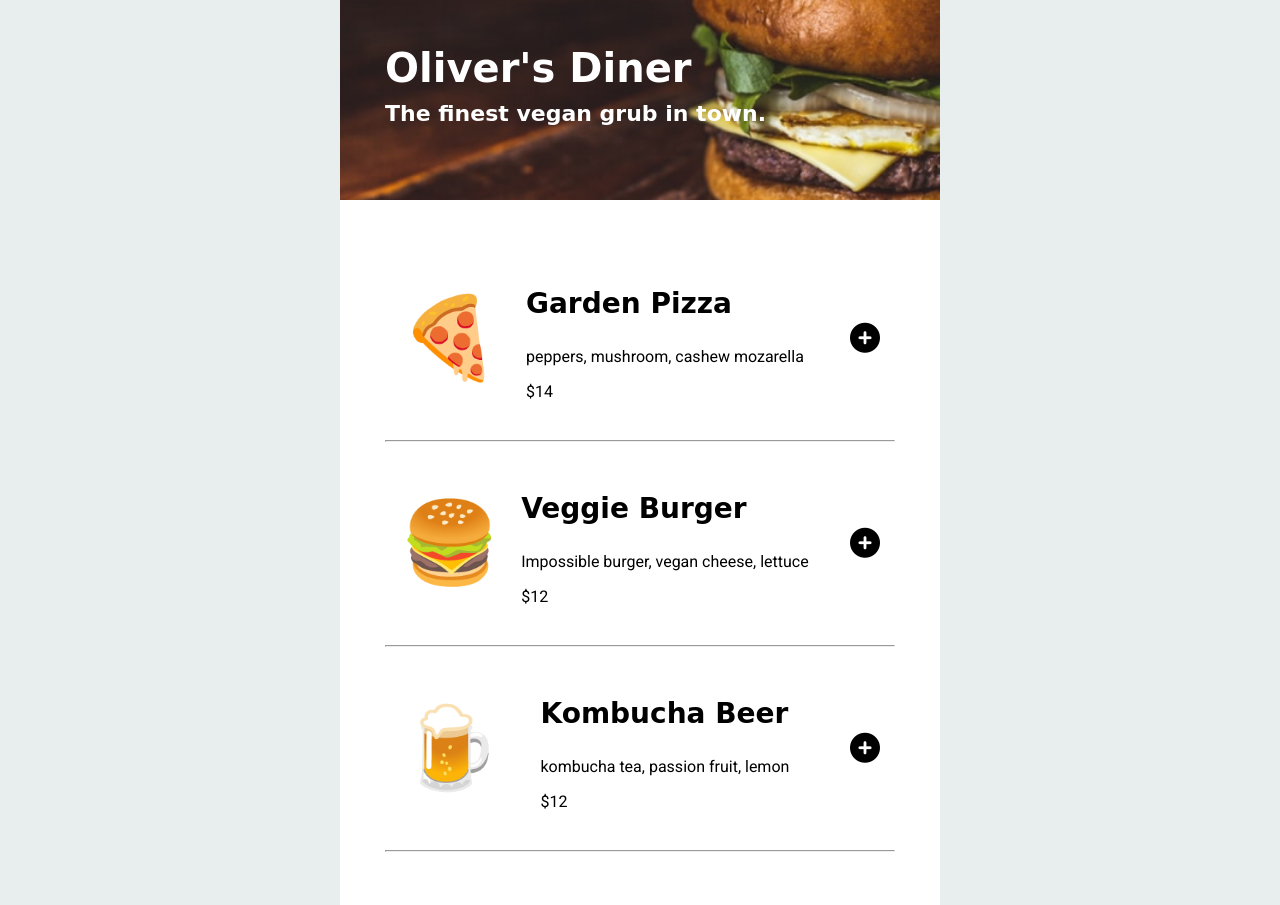
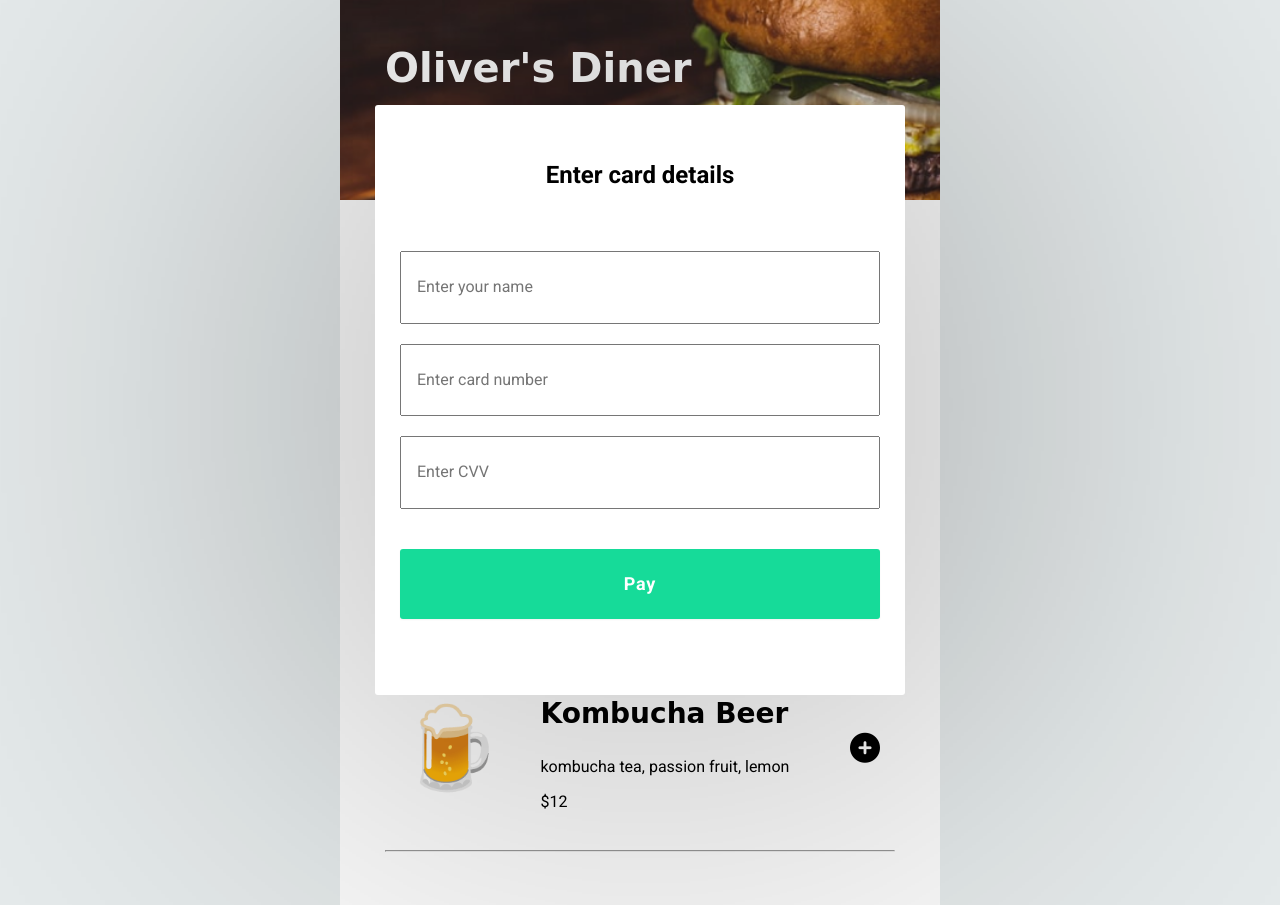
Before and after one commit to Julie805/menu-ordering-app, a website built with Vite: page index.html in a window 1280 px wide. Built offline with nearby package versions, Linux system fonts and the light colour scheme; a web font is replaced by a local one.

Commit message:
Added remove button and popup module for payment

```diff
--- a/index.css
+++ b/index.css
@@ -60,6 +60,7 @@
 .plus {
     font-size: 30px;
     padding-left: 20px;
+    cursor: pointer;
 }
 
 p {
@@ -68,9 +69,10 @@
 
 
 button  {
-    width:99%;
+    width:100%;
     background-color: #16DB99;
     border: none;
+    margin-top: 20px;
     padding: 25px 0;
     font-family: 'Roboto', sans-serif;
     font-weight: 700;
@@ -79,6 +81,8 @@
     color: white;
     box-shadow: 0px 1px 2px rgba(0, 0, 0, 0.05);
     border-radius: 3px;
+    cursor: pointer;
+
 }
 
 .center {
@@ -90,11 +94,9 @@
     display: flex;
     justify-content:space-between;
     align-items: center;
+    font-size: 28px;
 }
 
-.price {
-    color: red;
-}
 
 .remove-btn {
     padding-left: 20px;
@@ -102,9 +104,40 @@
     font-family: 'Roboto', sans-serif;
     font-size: 12px;
     font-weight: 400;
+    cursor: pointer;
 }
 
 .order-line {
     display: flex;
     justify-content: space-between;
 }
+
+.pop-up {
+    position: fixed;
+    top: 0;
+    bottom: 0;
+    left: 0;
+    right: 0;
+    margin: auto;
+    width: 480px;
+    height: 540px;
+    filter: drop-shadow(5px 5px 255px rgba(0, 0, 0, 0.5));
+    background-color: white;
+    border-radius: 3px;
+    padding: 25px;
+    font-family: 'Roboto', sans-serif;
+    font-weight: 700;
+}
+
+h4 {
+    font-size: 24px;
+    padding-bottom: 30px;
+
+}
+
+input {
+    width: 100%;
+    padding: 25px 15px;
+    margin-bottom: 20px;
+    font-family: 'Roboto', sans-serif;
+}
--- a/index.html
+++ b/index.html
@@ -16,6 +16,16 @@
             </div>
         </header>
         <div class="container-wrapper">
+            <div class="pop-up hidden">
+                <h4 class="center">Enter card details</h4>
+                <form>
+                    <input type="text" id="name" name="fullName" placeholder="Enter your name">
+                    <input type="text" id="card" name="cardNumber" placeholder="Enter card number">
+                    <input type="text" id="cvv" name="cvv" placeholder="Enter CVV">
+                    <button type="submit">Pay</button>
+                </form>
+
+            </div>
             <div class="menu" id="menu">
                 <!-- menu goes here -->
             </div>
--- a/index.js
+++ b/index.js
@@ -9,6 +9,8 @@
 document.addEventListener('click',function(event){
   if(event.target.dataset.add) {
     addMenuItem(event.target.dataset.add)
+  } else if (event.target.dataset.index) {
+    removeMenuItem(event.target.dataset.index)
   }
 })
 
@@ -39,7 +41,7 @@
     orderHtml += `
       <div class="order">
         <h3>${item.name}<span class="remove-btn" data-index=${index}>remove</span></h3
-        <h3 class="price">$${item.price}</h3>
+        <h3>$${item.price}</h3>
       </div>`
       totalPrice += item.price
   })
@@ -66,6 +68,13 @@
   renderOrder()
 }
 
+function removeMenuItem(itemIndex){
+  orderArray.pop(menuArray.filter(function(itemIndex){
+    return itemIndex.id === itemIndex
+  }))
+  renderOrder()
+}
+
 function renderOrder() {
   document.getElementById('order-container').innerHTML = getOrderHtml()
 }
```
